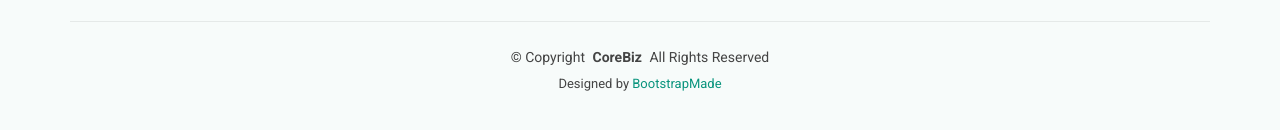
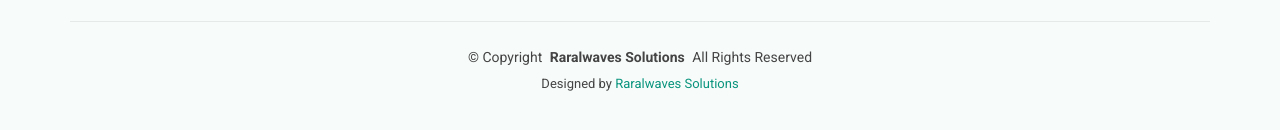
Before and after one commit to vanonshati/raralwaves-2.0, a plain HTML site: page starter-page.html in a window 1280 px wide. Shown: the part 1047-1177 px from the top of the page. Drawn offline with nearby package versions, Linux system fonts and the light colour scheme; files that its build step writes are made by us from their sources; files whose address does not match are found by name.

Commit message:
Update starter-page.html

```diff
--- a/starter-page.html
+++ b/starter-page.html
@@ -199,13 +199,10 @@
     </div>
 
     <div class="container copyright text-center mt-4">
-      <p>© <span>Copyright</span> <strong class="px-1 sitename">CoreBiz</strong> <span>All Rights Reserved</span></p>
+      <p>© <span>Copyright</span> <strong class="px-1 sitename">Raralwaves Solutions</strong> <span>All Rights Reserved</span></p>
       <div class="credits">
-        <!-- All the links in the footer should remain intact. -->
-        <!-- You can delete the links only if you've purchased the pro version. -->
-        <!-- Licensing information: https://bootstrapmade.com/license/ -->
-        <!-- Purchase the pro version with working PHP/AJAX contact form: [buy-url] -->
-        Designed by <a href="https://bootstrapmade.com/">BootstrapMade</a>
+
+        Designed by <a href="https://raralwavessolutions.co.ke">Raralwaves Solutions</a>
       </div>
     </div>
 
```
